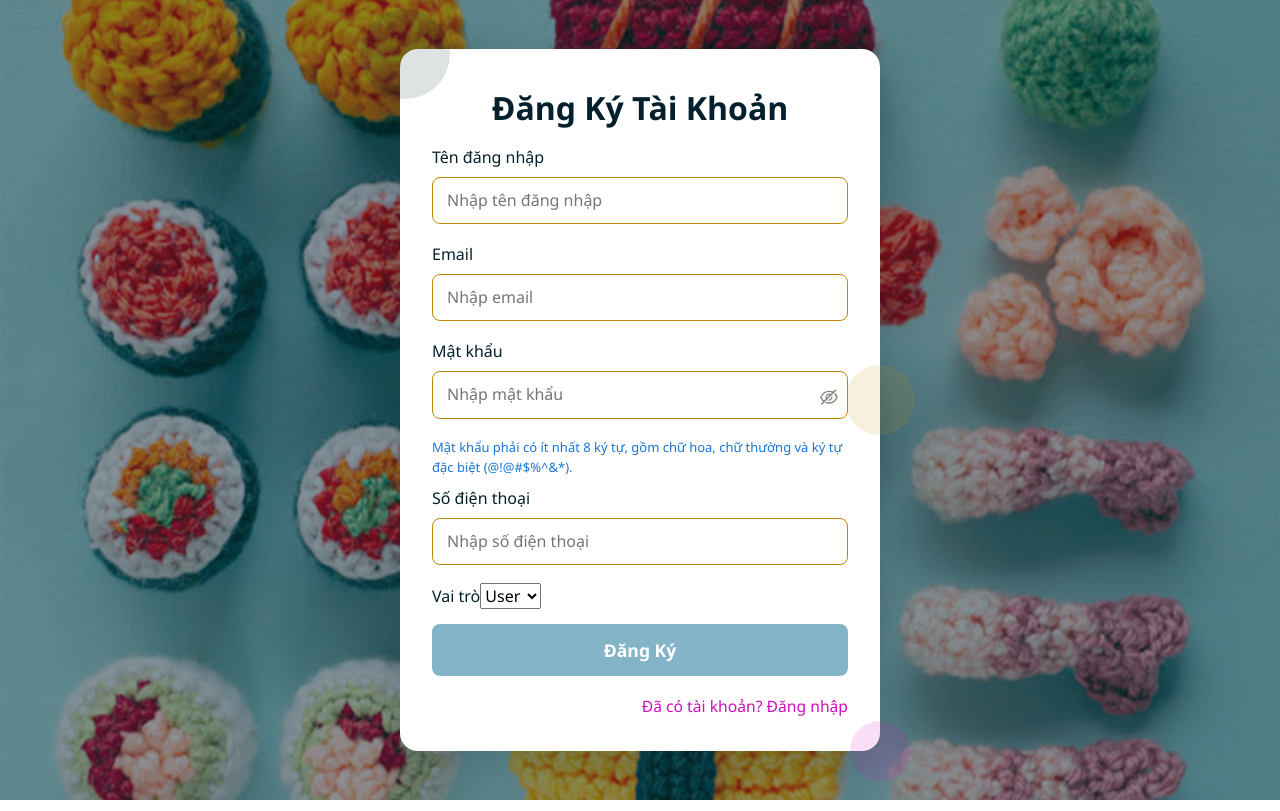
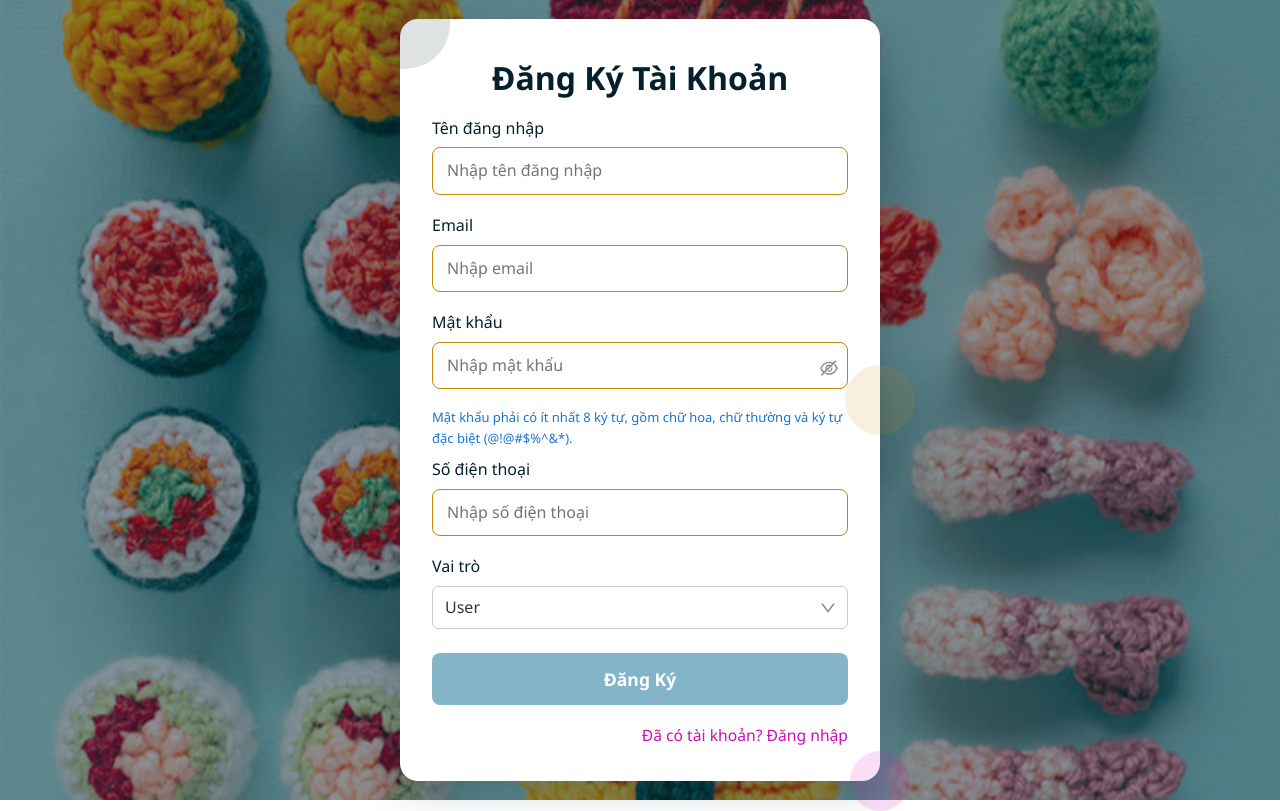
Before and after one commit to Thangdev02/hmall, a React (Vite) app: page /register in a window 1280 px wide. Built offline with nearby package versions, Linux system fonts and the light colour scheme.

Commit message:
thôi nhé

```diff
--- a/src/pages/AboutUs/AboutUs.jsx
+++ b/src/pages/AboutUs/AboutUs.jsx
@@ -124,7 +124,7 @@ const AboutUs = () => {
                             viewport={{ once: true }}
                         >
                             <img
-                                src="https://ethniichic.com/wp-content/uploads/2021/10/handmade-blog.jpg"
+                                src="/images/br2.jpg"
                                 alt="Our Workshop"
                                 className="img-fluid rounded-3"
                                 style={{ boxShadow: "0 15px 35px rgba(0,0,0,0.1)" }}
--- a/src/pages/Register/Register.jsx
+++ b/src/pages/Register/Register.jsx
@@ -1,6 +1,6 @@
 import React, { useState, useRef } from "react";
 import { useNavigate } from "react-router-dom";
-import { EyeInvisibleOutlined, EyeTwoTone } from "@ant-design/icons";
+import { DownOutlined, EyeInvisibleOutlined, EyeTwoTone } from "@ant-design/icons";
 import { uploadMultipleFilesUser } from "../../api/upload";
 import "./Register.css";
 import { register } from "../../api/auth";
@@ -285,12 +285,41 @@ const Register = () => {
                             />
 
                             <label htmlFor="role">Vai trò</label>
-                            <select id="role" name="role" value={form.role} onChange={handleRoleChange}>
-                                {roleOptions.map(opt => (
-                                    <option key={opt.value} value={opt.value}>{opt.label}</option>
-                                ))}
-                            </select>
-
+                            <div style={{ position: "relative", marginBottom: 16 }}>
+                                <select
+                                    id="role"
+                                    name="role"
+                                    value={form.role}
+                                    onChange={handleRoleChange}
+                                    style={{
+                                        width: "100%",
+                                        padding: "8px 36px 8px 12px",
+                                        border: "1px solid #ccc",
+                                        borderRadius: 6,
+                                        fontSize: 16,
+                                        background: "#fff",
+                                        color: "#333",
+                                        outline: "none",
+                                        appearance: "none",
+                                        cursor: "pointer"
+                                    }}
+                                >
+                                    {roleOptions.map(opt => (
+                                        <option key={opt.value} value={opt.value}>{opt.label}</option>
+                                    ))}
+                                </select>
+                                <DownOutlined
+                                    style={{
+                                        position: "absolute",
+                                        right: 12,
+                                        top: "50%",
+                                        transform: "translateY(-50%)",
+                                        pointerEvents: "none",
+                                        color: "#888",
+                                        fontSize: 16
+                                    }}
+                                />
+                            </div>
                             {/* Nếu chọn Shop thì hiện link đọc điều khoản */}
                             {form.role === "Shop" && (
                                 <div className="mb-3 mt-2">
```
Lines whose indentation alone changed are shown as unchanged.
